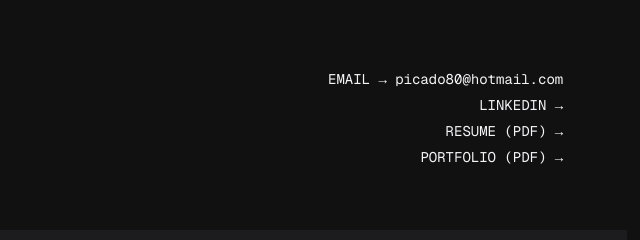
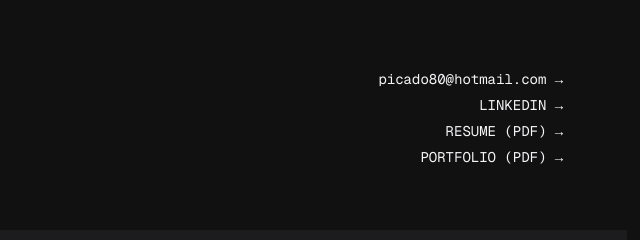
Before and after one commit to Picado80/kennethpicado, a plain HTML site: page index.html in a window 1280 px wide. Shown: the part 3292-3532 px from the top of the page, 640-1280 px from the left. Drawn offline with nearby package versions, Linux system fonts and the light colour scheme.

Commit message:
Remove EMAIL prefix from email link

```diff
--- a/index.html
+++ b/index.html
@@ -223,7 +223,7 @@
       <div class="footer-top">
         <div class="mono footer-statement">Available for fractional COO, transformation, and senior consulting engagements. 5 AM – 7 PM Central Time.</div>
         <div class="footer-links mono">
-          <a href="mailto:picado80@hotmail.com" class="interactive">EMAIL → picado80@hotmail.com</a>
+          <a href="mailto:picado80@hotmail.com" class="interactive">picado80@hotmail.com →</a>
           <a href="https://www.linkedin.com/in/kenneth-gonz%C3%A1lez-0146a7106/" target="_blank" class="interactive">LINKEDIN →</a>
           <a href="assets/Kenneth_Picado_Resume_2026.pdf" target="_blank" class="interactive">RESUME (PDF) →</a>
           <a href="assets/Kenneth_Picado_Portfolio_2026.pdf" target="_blank" class="interactive">PORTFOLIO (PDF) →</a>
```
